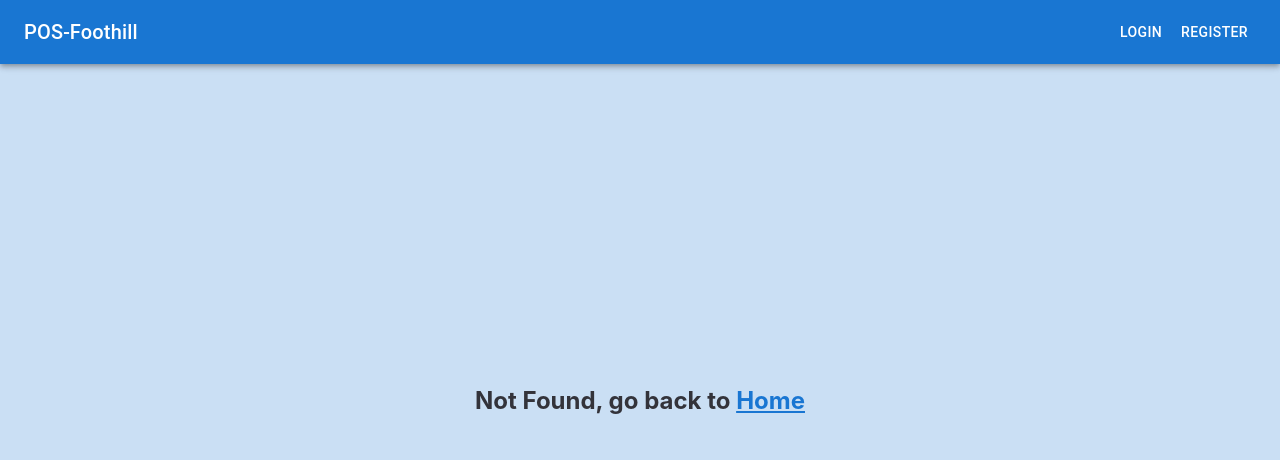
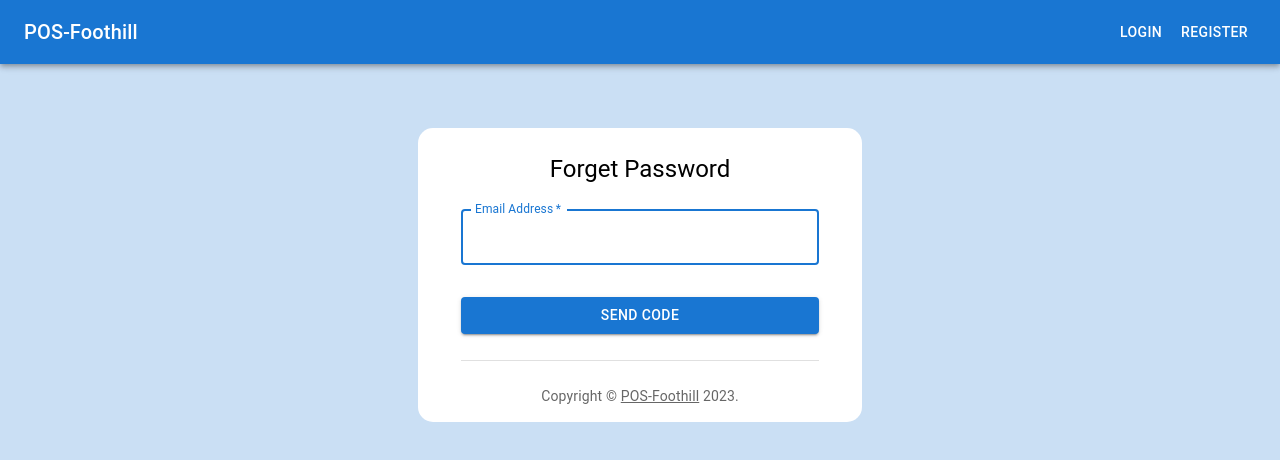
Before and after one commit to Aamer-Qanadilo/POS-Frontend, a React (Create React App) app: page /forget-password in a window 1280 px wide. Before the commit this address had no page. Shown: the top 460 px of the page. Built offline with nearby package versions, Linux system fonts and the light colour scheme.

Commit message:
Created Forget Password form with it's functionality Also made some changes to the navbar burger menu styling

```diff
--- a/src/PageRouter.tsx
+++ b/src/PageRouter.tsx
@@ -1,5 +1,5 @@
 import React from "react";
-import { Routes, Route, BrowserRouter } from "react-router-dom";
+import { Routes, Route, BrowserRouter, Navigate } from "react-router-dom";
 import Login from "./components/Login";
 import Register from "./components/Register";
 import Layout from "./components/Layout";
@@ -12,6 +12,7 @@ import { UserContext } from "./Contexts/UserContext";
 import CategoryForm from "./components/CategoryForm";
 import UnitForm from "./components/UnitForm";
 import ProductForm from "./components/ProductForm";
+import ForgetPassword from "./components/ForgetPassword";
 
 type Props = {};
 
@@ -26,6 +27,8 @@ const PageRouter = (props: Props) => {
             <>
               <Route path="/login" element={<Login />} />
               <Route path="/register" element={<Register />} />
+              <Route path="/forget-password" element={<ForgetPassword />} />
+              <Route path="/" element={<Navigate to="/login" />} />
             </>
           ) : (
             <>
--- /dev/null
+++ b/src/components/ForgetPassword/index.tsx
@@ -0,0 +1,112 @@
+import * as React from "react";
+import Button from "@mui/material/Button";
+import TextField from "@mui/material/TextField";
+import { Link, useNavigate } from "react-router-dom";
+import Box from "@mui/material/Box";
+import Divider from "@mui/material/Divider/Divider";
+import { useFormik } from "formik";
+
+import FormContainer from "../FormContainer";
+import { toast } from "react-toastify";
+import httpCommon from "../../http-common";
+import { LoaderContext } from "../../Contexts/LoaderContext";
+
+type Props = {};
+interface errors {
+  email?: string;
+}
+
+interface inputs {
+  email: string;
+}
+
+const validate = (values: inputs) => {
+  const errors: errors = {};
+
+  if (!values.email) {
+    errors.email = "Required, please enter a valid Email";
+  } else if (!/^[A-Z0-9._%+-]+@[A-Z0-9.-]+\.[A-Z]{2,4}$/i.test(values.email)) {
+    errors.email = "Invalid Email address";
+  }
+
+  return errors;
+};
+
+function ForgetPassword({}: Props) {
+  const navigate = useNavigate();
+  const { startLoader, stopLoader } = React.useContext(LoaderContext);
+
+  const handleSubmit = async (inputs: inputs) => {
+    startLoader();
+
+    try {
+      const { data } = await httpCommon.patch("/auth/sendCode", inputs);
+
+      if (data.message === "success") {
+        toast.success("Sent code to your email!");
+        toast.warning("Please check your email to proceed!");
+        navigate("/reset-password");
+      } else if (data.message === "invalid account") {
+        toast.error("This email doesn't exist.");
+      } else {
+        toast.error("Something went wrong, please try again.");
+      }
+    } catch (error) {
+      toast.error("Something went wrong, please try again.");
+    }
+
+    stopLoader();
+  };
+
+  const formik = useFormik({
+    initialValues: {
+      email: "",
+    },
+    validate,
+    onSubmit: handleSubmit,
+  });
+
+  React.useEffect(() => {
+    document.title = "POS-Foothill | Forget Password";
+  }, []);
+
+  return (
+    <FormContainer FormHeader="Forget Password">
+      <Box
+        component="form"
+        onSubmit={formik.handleSubmit}
+        noValidate
+        sx={{ mt: 1 }}
+      >
+        <TextField
+          margin="normal"
+          required
+          fullWidth
+          id="email"
+          label="Email Address"
+          name="email"
+          autoComplete="email"
+          onChange={formik.handleChange}
+          onBlur={formik.handleBlur}
+          value={formik.values.email}
+          autoFocus
+          error={formik.touched.email && Boolean(formik.errors.email)}
+          helperText={formik.touched.email && formik.errors.email}
+        />
+
+        <Button
+          type="submit"
+          fullWidth
+          variant="contained"
+          sx={{ mt: 3, mb: 2 }}
+        >
+          Send Code
+        </Button>
+
+        <Divider sx={{ margin: "10px 0 0" }} />
+      </Box>
+    </FormContainer>
+  );
+}
+
+export default ForgetPassword;
--- a/src/components/Navbar/BurgerMenu.tsx
+++ b/src/components/Navbar/BurgerMenu.tsx
@@ -31,10 +31,15 @@ const BurgerMenu = ({ menuState, handleMenuToggle, ...props }: props) => {
 
   return (
     <div>
-      <Drawer anchor="right" open={menuState} onClose={handleMenuToggle}>
+      <Drawer
+        anchor="right"
+        transitionDuration={250}
+        open={menuState}
+        onClose={handleMenuToggle}
+      >
         <Box
           sx={{
-            width: 250,
+            width: 300,
             height: "100%",
             display: "flex",
           }}
@@ -57,7 +62,7 @@ const BurgerMenu = ({ menuState, handleMenuToggle, ...props }: props) => {
               </NavLink>
             </ListItemButton>
 
-            <Divider sx={{ margin: "10px 0" }} />
+            <Divider variant="middle" flexItem></Divider>
 
             <ListItemButton sx={{ textAlign: "center" }}>
               <NavLink
@@ -69,7 +74,7 @@ const BurgerMenu = ({ menuState, handleMenuToggle, ...props }: props) => {
               </NavLink>
             </ListItemButton>
 
-            <Divider sx={{ margin: "10px 0" }} />
+            <Divider variant="middle" flexItem></Divider>
 
             <ListItemButton sx={{ textAlign: "center" }}>
               <NavLink
@@ -81,7 +86,7 @@ const BurgerMenu = ({ menuState, handleMenuToggle, ...props }: props) => {
               </NavLink>
             </ListItemButton>
 
-            <Divider sx={{ margin: "10px 0" }} />
+            <Divider variant="middle" flexItem></Divider>
 
             <ListItemButton sx={{ textAlign: "center" }}>
               <NavLink
--- a/src/components/Navbar/styles.css
+++ b/src/components/Navbar/styles.css
@@ -29,6 +29,7 @@
   text-align: center;
   color: black;
   text-decoration: none;
+  padding: 15px 0;
 }
 
 .navbar__burger-anchor.active {
```
Also changed, not shown: src/components/ForgetPassword/styles.css (added).
